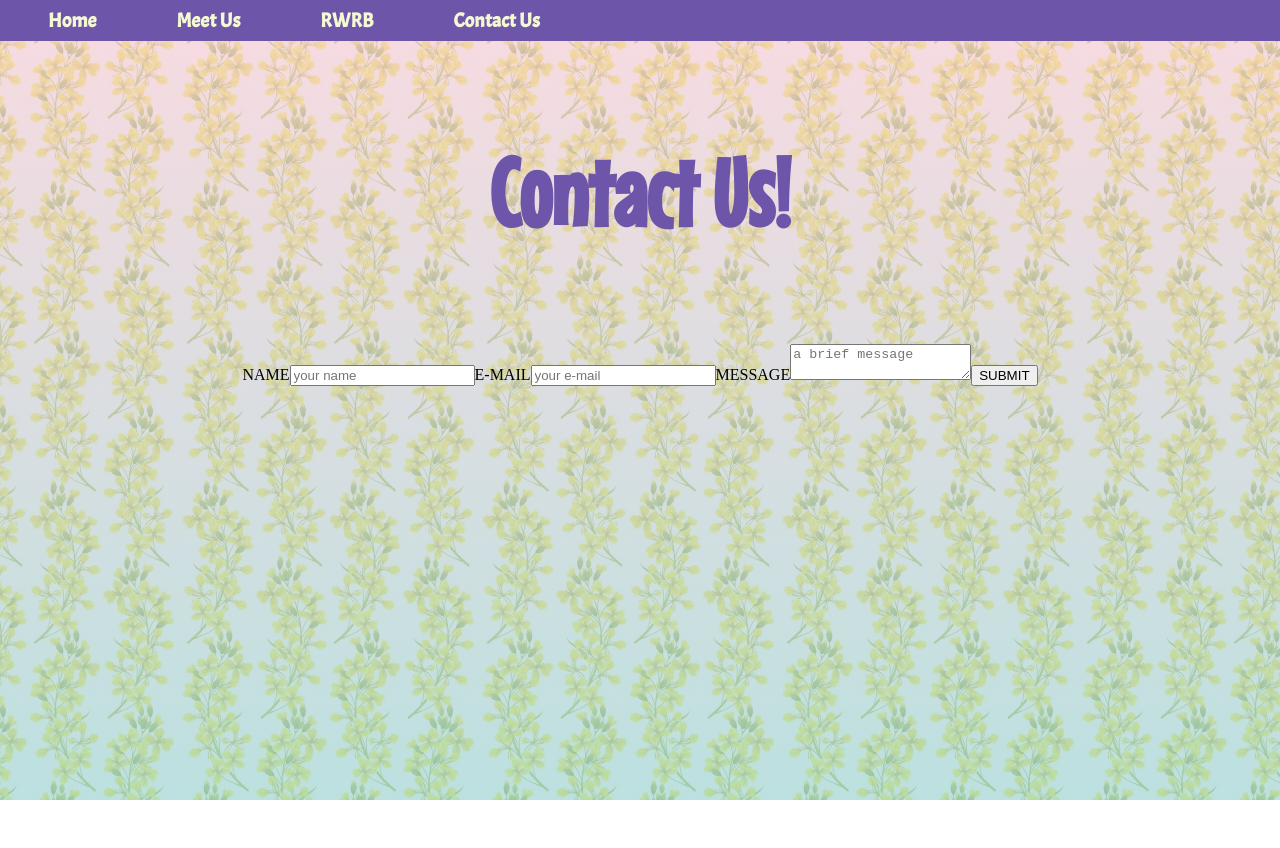
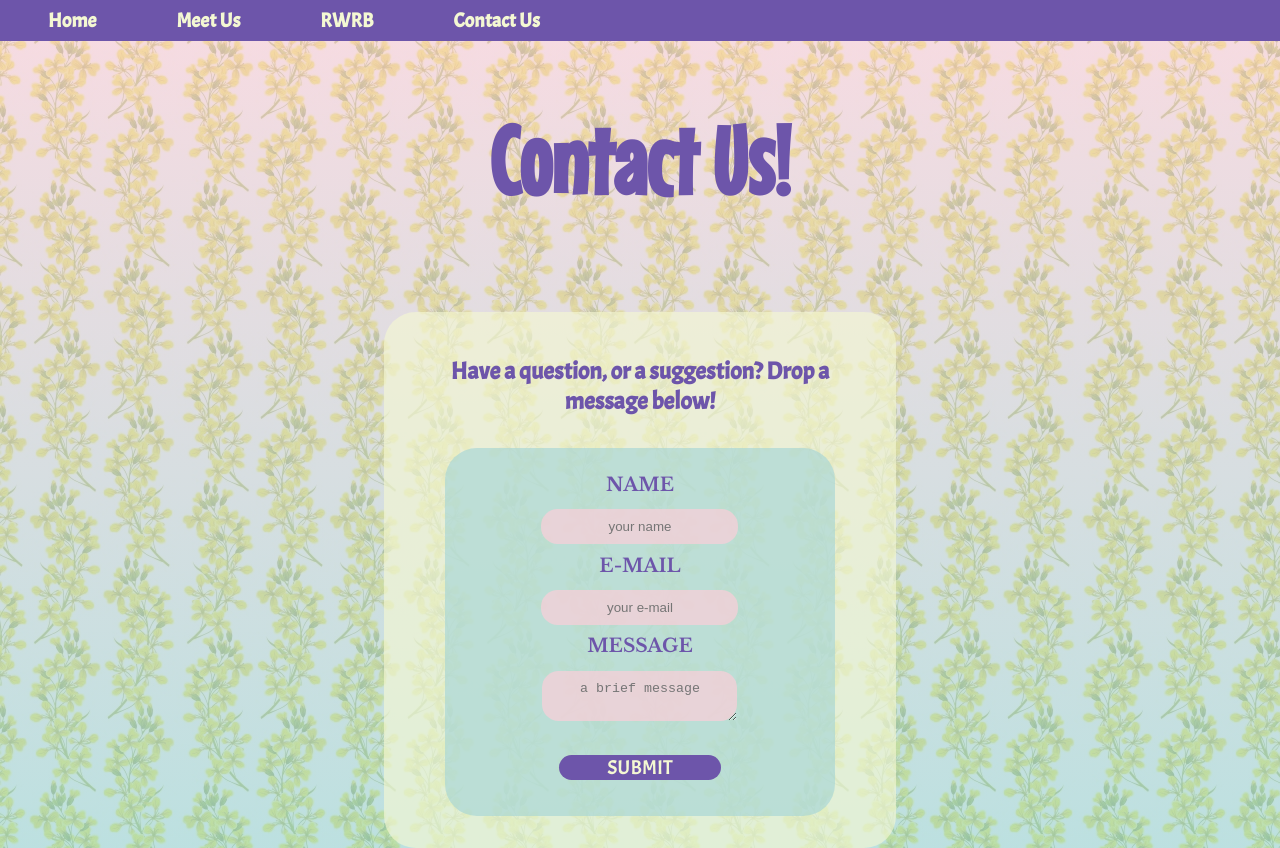
Before and after one commit to estr19/le-ra, a React (Create React App) app: page /contact in a window 1280 px wide. Before the commit the page ends 800 px from the top, so only its background shows below. Built offline with nearby package versions, Linux system fonts and the light colour scheme; a web font is replaced by a local one.

Commit message:
contact us

```diff
--- a/src/ContactUs.js
+++ b/src/ContactUs.js
@@ -1,4 +1,4 @@
-import React from "react";
+import React from 'react';
 
 function ContactUs() {
   const clearInput = () => {
@@ -10,21 +10,18 @@ function ContactUs() {
   }
 
   return (
-    <div>
-      <div className='container'>
-        <span className='opaque' style={{padding: '2em'}}>
-          <h1 className='gradient-text'>Contact Us!</h1>
-        </span>
-      </div>
-      <div className="container">
-        <form id="form" action="https://formspree.io/f/mgedarra" method="POST" className="topBefore opaque">
-          <label className="formLabel"><span className='opaque' style={{textAlign: 'center'}}>NAME</span></label>
-          <input className='opaque' id="name" type="text" name="name" placeholder="your name" required="" />
-          <label className="formLabel"><span className='opaque'>E-MAIL</span></label>
-          <input className='opaque' id="email" type="email" name="_replyto" placeholder="your e-mail" required="" />
-          <label className="formLabel"><span className='opaque'>MESSAGE</span></label>
-          <textarea className='opaque' id="message" type="text" name="message" placeholder="a brief message" required=""></textarea>
-          <input id="submit" type="submit" value="SUBMIT" onClick={() => clearInput()}/>
+    <div className='container'>
+      <h1 className='gradient-text'>Contact Us!</h1>
+      <div className='contactUs'>
+        <h2>Have a question, or a suggestion? Drop a message below!</h2>
+        <form action='https://formspree.io/f/mgedarra' method='POST'>
+          <label><h3>NAME</h3>
+          <input type='text' name='name' placeholder='your name' required='' /></label>
+          <label><h3>E-MAIL</h3>
+          <input type='email' name='_replyto' placeholder='your e-mail' required='' /></label>
+          <label><h3>MESSAGE</h3>
+          <textarea type='text' name='message' placeholder='a brief message' required=''></textarea></label>
+          <input id='submit' type='submit' value='SUBMIT' onClick={() => clearInput()}/>
         </form>
       </div>
     </div>
--- a/src/index.css
+++ b/src/index.css
@@ -106,10 +106,9 @@ a {
 
 .container {
   display: flex;
-  flex-direction: column;
+  flex-flow: column wrap;
   align-content: center;
   justify-content: center;
-  flex-wrap: wrap;
 }
 
 .book {
@@ -264,7 +263,47 @@ figure {
 
 /**************************************************** CONTACT US ****************************************************/
 
+.contactUs {
+  display: flex;
+  flex-flow: column wrap;
+  align-items: center;
+  background-color: rgba(244, 248, 211, .65);
+  width: 35%;
+  border-radius: 2em;
+  margin: 2em 4em 0;
+  padding: 2em;
+}
 
+form {
+  display: flex;
+  flex-flow: column nowrap;
+  align-items: center;
+  background-color: rgba(166, 214, 214, .65);
+  border-radius: 2em;
+  padding: 1em;
+  margin: 2em 1em 0;
+  width: 80%;
+}
+
+input, textarea {
+  background: rgba(247, 207, 216, .75);
+  color: #000000;
+  border: none;
+  border-radius: 1.25em;
+  margin: 1em 1em 0;
+  padding: .75em;
+  text-align: center;
+}
+
+#submit {
+  background-color: #6d55aa;
+  color: #F4F8D3;
+  font-family: "Acme", sans-serif;
+  font-size: 1.25em;
+  margin: 1.5em 1em 1em;
+  padding: 0 2em;
+  width: 45%;
+}
 
 /**************************************************** MAX 900px ****************************************************/
 
```
